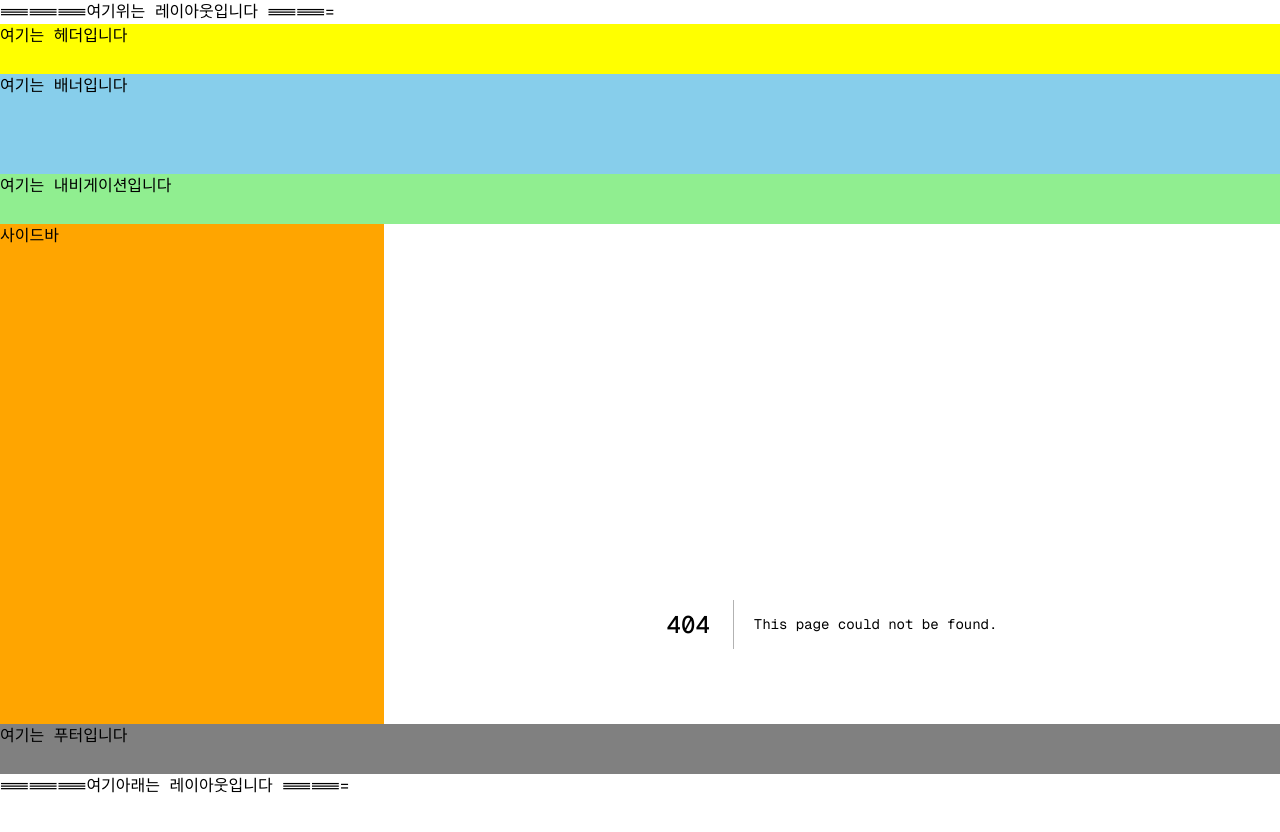
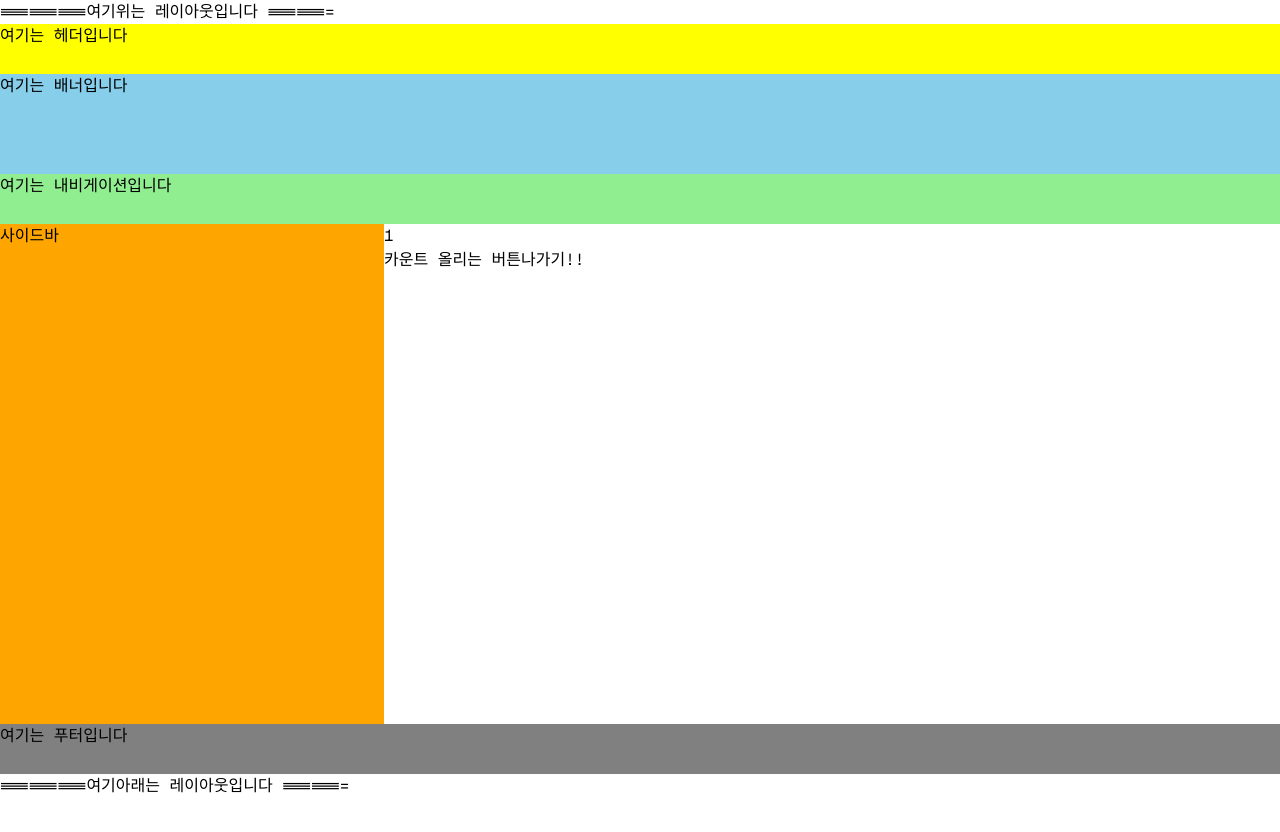
Before and after one commit to devDingco/lecture-code, a Next.js app in the folder class-practice/my-app/: page /section16/16-05-class-lifecycle in a window 1280 px wide. Before the commit this address had no page. Shown: the top 832 px of the page. After the commit the page ends 800 px from the top, so only its background shows below. Built offline with nearby package versions, Linux system fonts and the light colour scheme.

Commit message:
Section16 16-08-openapi-with-use-effect

```diff
--- /dev/null
+++ b/class-practice/my-app/src/app/section16/16-05-class-lifecycle/page.tsx
@@ -0,0 +1,46 @@
+"use client";
+
+import Link from "next/link";
+import { Component } from "react";
+
+export default class ClassCounterPage extends Component {
+  state = {
+    count: 1,
+  };
+
+  componentDidMount() {
+    console.log("그려지고 나서 실행!!");
+    // 예) API 요청, 인풋 포커스 깜빡깜빡 등
+  }
+
+  componentDidUpdate() {
+    console.log("변경되고 나서 실행!!");
+  }
+
+  componentWillUnmount() {
+    console.log("사라지기 전에 실행!!");
+    // 예) 채팅방 나가기 API 요청, 불필요한 타이머 삭제 등 청소하기
+  }
+
+  // 해결방법1) 화살표함수
+  onClickCountUp = () => {
+    this.setState({
+      count: this.state.count + 1,
+    });
+  };
+
+  render() {
+    return (
+      <>
+        <div>{this.state.count}</div>
+
+        {/* 해결방법2) 로직상의 this를 연결(.bind) */}
+        <button onClick={this.onClickCountUp.bind(this)}>
+          카운트 올리는 버튼
+        </button>
+
+        <Link href={"/"}>나가기!!</Link>
+      </>
+    );
+  }
+}
--- /dev/null
+++ b/class-practice/my-app/src/app/section16/16-06-functional-lifecycle/page.tsx
@@ -0,0 +1,43 @@
+"use client";
+
+import Link from "next/link";
+import { useEffect, useState } from "react";
+
+export default function FunctionalCounterPage() {
+  const [count, setCount] = useState(1);
+
+  // 1. componentDidMount 와 동일
+  useEffect(() => {
+    console.log("그려지고 나서 실행!!");
+    // 예) API 요청, 인풋 포커스 깜빡깜빡 등
+  }, []);
+
+  // 2. componentDidMount + componentDidUpdate 와 동일
+  useEffect(() => {
+    console.log("변경되고 나서 실행!!");
+  });
+
+  useEffect(() => {
+    // 3. componentWillUnmount 와 동일 => clean-up function 이라고 부름
+    return () => {
+      console.log("사라지기 전에 실행!!");
+      // 예) 채팅방 나가기 API 요청, 불필요한 타이머 삭제 등 청소하기
+    };
+  }, []);
+
+  // 해결방법1) 화살표함수
+  const onClickCountUp = () => {
+    setCount(count + 1);
+  };
+
+  return (
+    <>
+      <div>{count}</div>
+
+      {/* 해결방법2) 로직상의 this를 연결(.bind) */}
+      <button onClick={onClickCountUp}>카운트 올리는 버튼</button>
+
+      <Link href={"/"}>나가기!!</Link>
+    </>
+  );
+}
--- /dev/null
+++ b/class-practice/my-app/src/app/section16/16-07-functional-lifecycle-2/page.tsx
@@ -0,0 +1,40 @@
+"use client";
+
+import Link from "next/link";
+import { useEffect, useState } from "react";
+
+export default function FunctionalCounterPage() {
+  const [count, setCount] = useState(1);
+
+  // 1. useEffect 하나로 합치기
+  useEffect(() => {
+    console.log("그려지고 나서 실행!!");
+
+    return () => {
+      console.log("사라지기 전에 실행!!");
+    };
+  }, []);
+
+  // 2. useEffect 잘못된 사용법(1. 추가렌더링, 2. 무한루프)
+  // useEffect(() => {
+  //   setCount((prev) => prev + 1);
+  // }, [count]);
+
+  // 해결방법1) 화살표함수
+  const onClickCountUp = () => {
+    setCount(count + 1);
+  };
+
+  console.log("나는 언제 실행되게~?");
+
+  return (
+    <>
+      <div>{count}</div>
+
+      {/* 해결방법2) 로직상의 this를 연결(.bind) */}
+      <button onClick={onClickCountUp}>카운트 올리는 버튼</button>
+
+      <Link href={"/"}>나가기!!</Link>
+    </>
+  );
+}
--- /dev/null
+++ b/class-practice/my-app/src/app/section16/16-08-openapi-with-use-effect/page.tsx
@@ -0,0 +1,18 @@
+"use client";
+
+import { useEffect, useState } from "react";
+
+export default function RestGetPage() {
+  const [imageUrl, setImageUrl] = useState("");
+
+  useEffect(() => {
+    const 나만의함수 = async () => {
+      const result = await fetch("https://dog.ceo/api/breeds/image/random");
+      const data = await result.json();
+      setImageUrl(data.message);
+    };
+    나만의함수();
+  }, []);
+
+  return <img src={imageUrl} />;
+}
```
